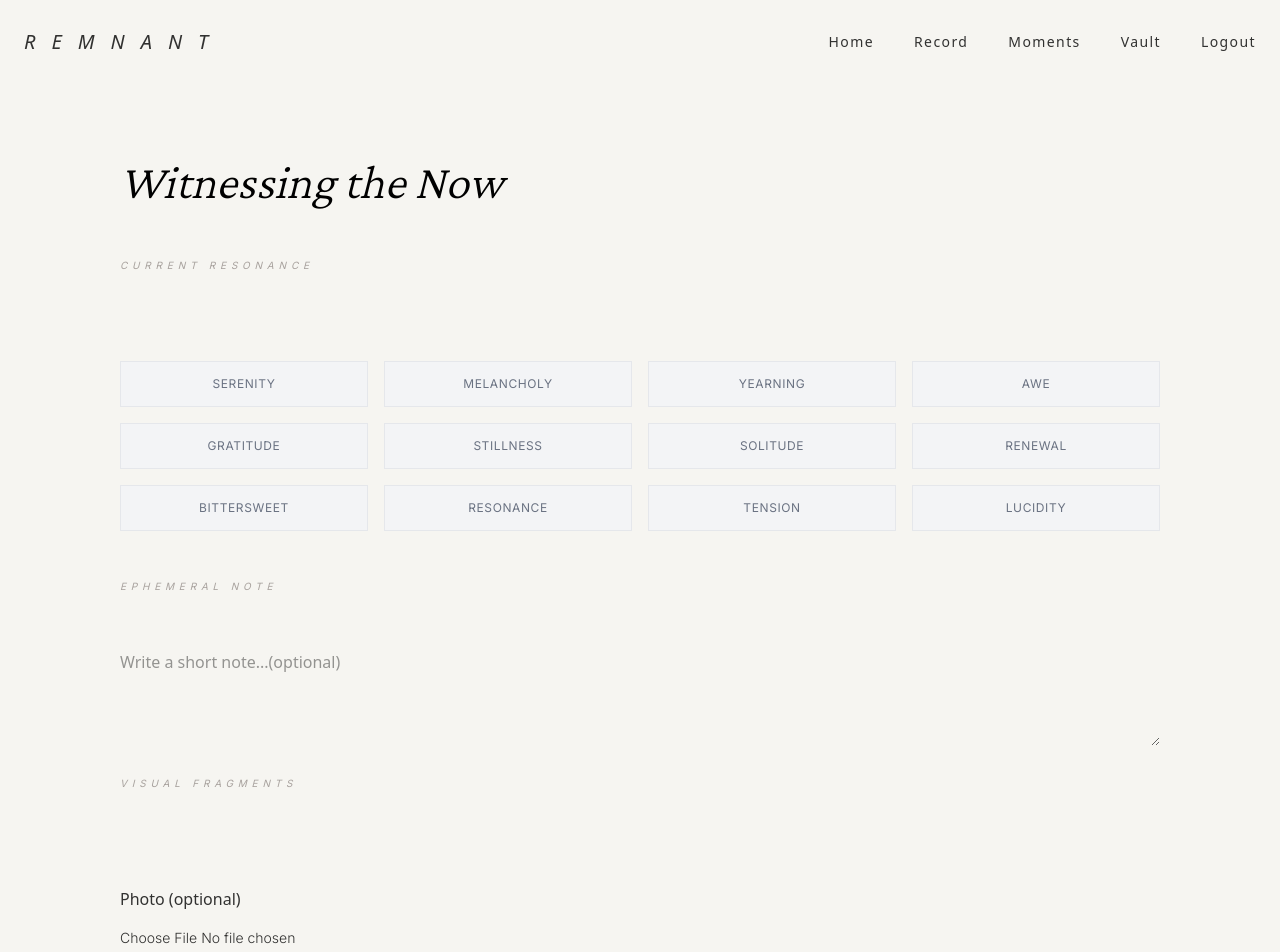
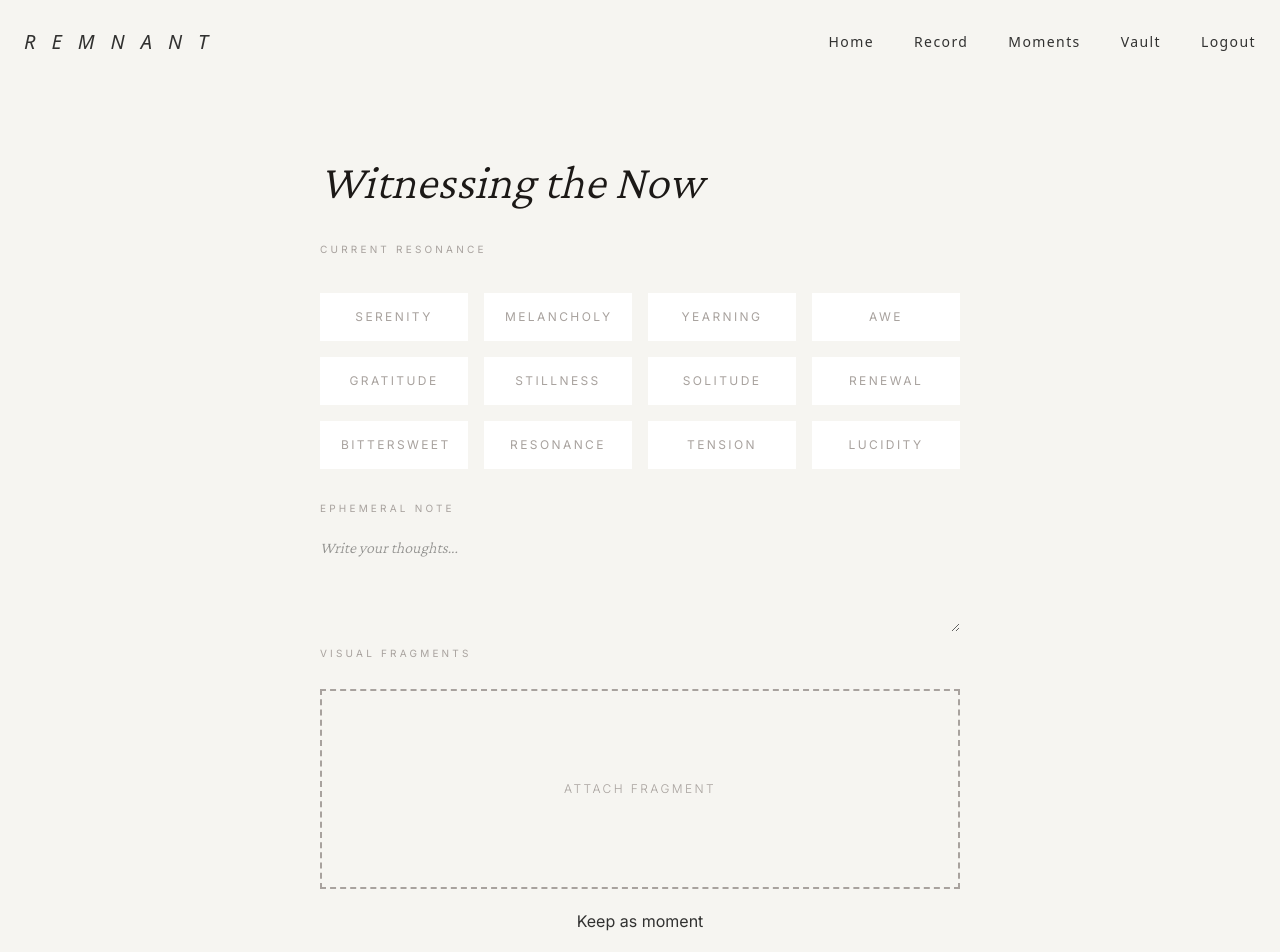
Before and after one commit to alisonsunn/Remnant, a Next.js app in the folder frontend/: page /record in a window 1280 px wide. Shown: the top 952 px of the page. Built offline with nearby package versions, Linux system fonts and the light colour scheme.

Commit message:
update the record pageUI (#9)
Co-authored-by: Alison Sun <alisonsun@Alisons-MacBook-Pro.local>

```diff
--- a/frontend/app/globals.css
+++ b/frontend/app/globals.css
@@ -5,11 +5,12 @@
   --color-bg: #f6f5f1;
   --color-h1: #1c1917;
   --color-h2: #a8a29e;
-  --color-label: #d6d3d1;
+  --color-label: #a8a29e;
   --color-fg: rgba(0, 0, 0, 0.8);
   --color-muted: rgba(0, 0, 0, 0.3);
   --color-border: rgba(0, 0, 0, 0.6);
   --color-primary: #000000;
+  --color-background2: rgba(250, 250, 249, 0.7);
 }
 
 body {
@@ -40,7 +41,7 @@ h2 {
 label {
   font-family: var(--font-inter);
   font-size: 0.625rem; /* 10px */
-  font-weight: 300;
+  font-weight: 400;
   text-transform: uppercase;
   letter-spacing: 0.2rem;
   color: var(--color-label);
--- a/frontend/app/record/page.tsx
+++ b/frontend/app/record/page.tsx
@@ -2,6 +2,7 @@
 
 import { useState } from "react";
 import Emotions from "../data/emotions.json";
+import "../globals.css";
 import "./record.css";
 
 export default function Record() {
@@ -51,9 +52,9 @@ export default function Record() {
   }
 
   return (
-    <main className="ml-30 mr-30 flex flex-col gap-6">
+    <main className="ml-80 mr-80 flex flex-col gap-2">
       <h1>Witnessing the Now</h1>
-      <h2>Current Resonance</h2>
+      <label>Current Resonance</label>
 
       {/*  Select emotion */}
       <div className="mood-grid">
@@ -72,31 +73,35 @@ export default function Record() {
 
       {/* Note section - optional */}
       <div className="note-section">
-        <h2>Ephemeral Note</h2>
+        <label>Ephemeral Note</label>
         <textarea
           value={note}
           onChange={(e) => setNote(e.target.value)}
-          placeholder="Write a short note...(optional)"
+          placeholder="Write your thoughts..."
           rows={4}
           className="note-textarea"
         />
       </div>
 
       {/* Fragment section - optional */}
-      <h2>Visual Fragments</h2>
-      <div style={{ marginTop: 24 }}>
-        <p style={{ marginBottom: 8 }}>Photo (optional)</p>
+      <label>Visual Fragments</label>
+      <div className="fragment-upload-area">
         <input
           type="file"
           accept="image/*"
           onChange={(e) => setPhoto(e.target.files?.[0] ?? null)}
+          className="fragment-input"
+          id="fragment-input"
         />
-        <div style={{ marginTop: 8, opacity: 0.7 }}></div>
+        <label htmlFor="fragment-input" className="fragment-label">
+          {photo ? photo.name : "ATTACH FRAGMENT"}
+        </label>
       </div>
-      <button onClick={uploadPhoto} disabled={!photo}>
-        Upload photo
-      </button>
-
+      {photo && (
+        <button onClick={uploadPhoto} className="upload-button">
+          Upload photo
+        </button>
+      )}
       <button onClick={handleMomentSubmit}>Keep as moment</button>
     </main>
   );
--- a/frontend/app/record/record.css
+++ b/frontend/app/record/record.css
@@ -1,34 +1,114 @@
-@import "tailwindcss";
-
-h1 {
-  @apply text-black;
-}
-
-h2 {
-  color: #a8a29e;
-}
-
 .mood-grid {
-  @apply grid grid-cols-4 gap-4 mt-4;
+  display: grid;
+  grid-template-columns: repeat(4, minmax(0, 1fr));
+  gap: 1rem; /* equivalent to Tailwind gap-4 */
+  margin-top: 1rem; /* equivalent to mt-4 */
 }
 
 .mood-button {
-  @apply px-5 py-3.5 border text-xs tracking-wider cursor-pointer transition-all duration-200;
-  @apply bg-gray-100 border-gray-200 text-gray-500;
+  padding: 0.875rem 1.25rem; /* py-3.5 px-5 */
+  border: 1px solid transparent;
+  font-size: 0.75rem; /* text-xs */
+  letter-spacing: 0.2em; /* similar to tracking-wider */
+  cursor: pointer;
+  transition: border-color 200ms ease;
+  background-color: #ffffff;
+  color: var(--color-label);
+  font-family: var(--font-inter);
+  font-weight: 400;
+  text-transform: uppercase;
 }
 
 .mood-button:hover {
-  @apply bg-gray-200;
+  border-color: var(--color-label);
+  color: var(--color-label);
 }
 
 .mood-button.active {
-  @apply bg-black text-white border-black;
+  background-color: #000000;
+  color: #ffffff;
+  border-color: #000000;
 }
 
 .note-section {
-  @apply mt-6;
+  margin-top: 1.5rem; /* mt-6 */
 }
 
 .note-textarea {
-  @apply w-full mt-2;
+  width: 100%;
+  margin-top: 0.5rem; /* mt-2 */
+  outline: none;
+  font-family: var(--font-crimson-pro);
+  font-style: italic;
+  font-weight: 350;
 }
+
+.note-textarea:focus {
+  outline: none;
+  border-bottom: 1px solid var(--color-primary);
+}
+
+/* Fragment upload area */
+.fragment-upload-area {
+  margin-top: 0.5rem;
+  position: relative;
+  width: 100%;
+}
+
+.fragment-input {
+  position: absolute;
+  width: 100%;
+  height: 100%;
+  opacity: 0;
+  cursor: pointer;
+  z-index: 1;
+}
+
+.fragment-label {
+  display: flex;
+  align-items: center;
+  justify-content: center;
+  width: 100%;
+  min-height: 200px;
+  border: 2px dashed var(--color-label);
+  background-color: transparent;
+  color: var(--color-label);
+  font-family: var(--font-inter);
+  font-size: 0.75rem;
+  font-weight: 300;
+  text-transform: uppercase;
+  letter-spacing: 0.2em;
+  cursor: pointer;
+  transition: border-color 200ms ease, color 200ms ease,
+    background-color 200ms ease;
+}
+
+.fragment-label:hover {
+  border-color: var(--color-fg);
+  color: var(--color-primary);
+  background-color: var(--color-background2);
+}
+
+.upload-button {
+  margin-top: 1rem;
+  padding: 0.875rem 1.25rem;
+  background-color: #000000;
+  color: #ffffff;
+  border: none;
+  font-family: var(--font-inter);
+  font-size: 0.75rem;
+  font-weight: 400;
+  text-transform: uppercase;
+  letter-spacing: 0.2em;
+  cursor: pointer;
+  transition: opacity 200ms ease;
+}
+
+.upload-button:hover {
+  opacity: 0.8;
+}
+
+.upload-button:disabled {
+  opacity: 0.5;
+  cursor: not-allowed;
+}
```
